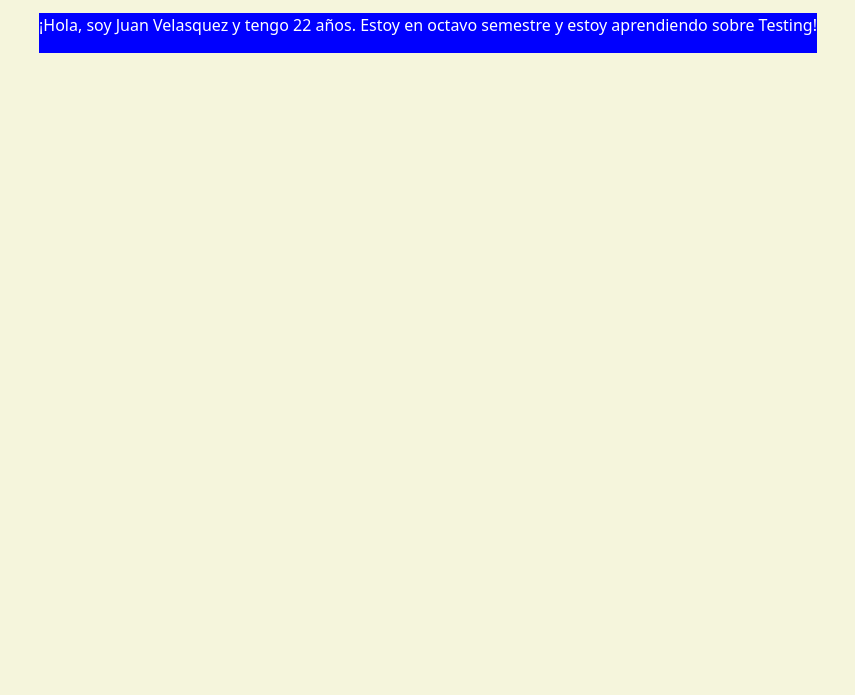
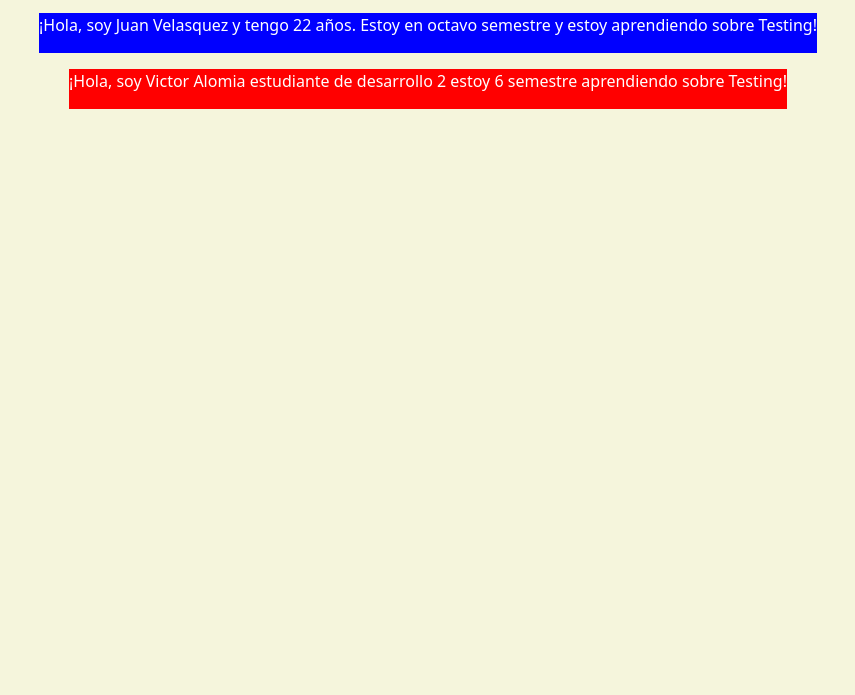
Before and after one commit to SantiagoEsquivelHub/Git_Flow, a plain HTML site: page index.html in a window 1280 px wide. Shown: the part 105-800 px from the top of the page, without its empty margins (212-1067 px from the left). Drawn offline with nearby package versions, Linux system fonts and the light colour scheme.

Commit message:
commit victor

```diff
--- a/index.html
+++ b/index.html
@@ -25,7 +25,11 @@
                 aprendiendo sobre Testing!
             </p>
         </div>
-
+          <div class="m-2" style="background-color:red;">
+            <p style="color: white">¡Hola, soy Victor Alomia estudiante de desarrollo 2 estoy 6 semestre
+                aprendiendo sobre Testing!
+            </p>
+        </div>
     </section>
 </body>
 
```
